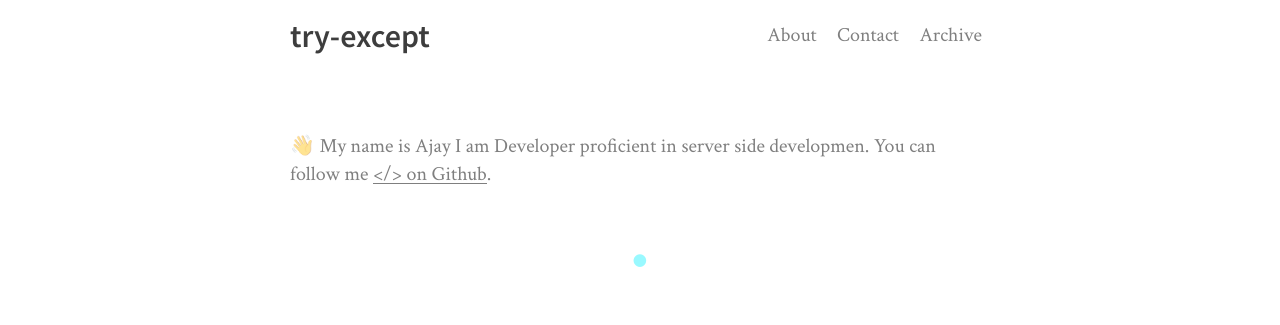
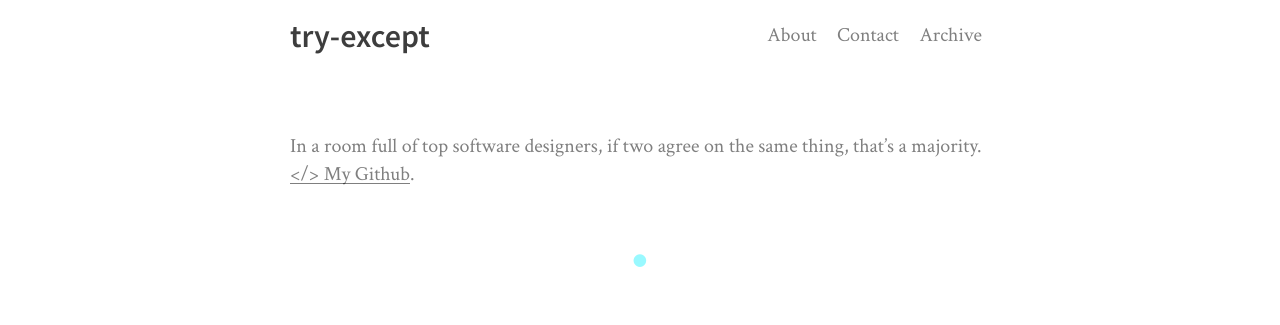
Before and after one commit to iamajay/iamajay.github.io, a Jekyll site: the page built from index.html, in a window 1280 px wide. Shown: the top 325 px of the page. Built offline with Jekyll 4.4.1, drawn with Linux system fonts in a browser that asks for light colours; nearby versions of some CDN libraries; the list of posts is cut into pages by our own code.

Commit message:
Update _config.yml

```diff
--- a/_config.yml
+++ b/_config.yml
@@ -8,7 +8,7 @@ description:
   meta: try-except is a tech blog
 
   # Description of your site. This will show up on the front page.
-  subtitle: 👋 My name is Ajay I am Developer proficient in server side developmen. You can follow me <a href="https://github.com/iamajay">&lt;/&gt; on Github</a>.
+  subtitle: In a room full of top software designers, if two agree on the same thing, that’s a majority. <a href="https://github.com/iamajay">&lt;/&gt; My Github</a>.
 
 author:
   name: Ajay Jain # Change this!
```
